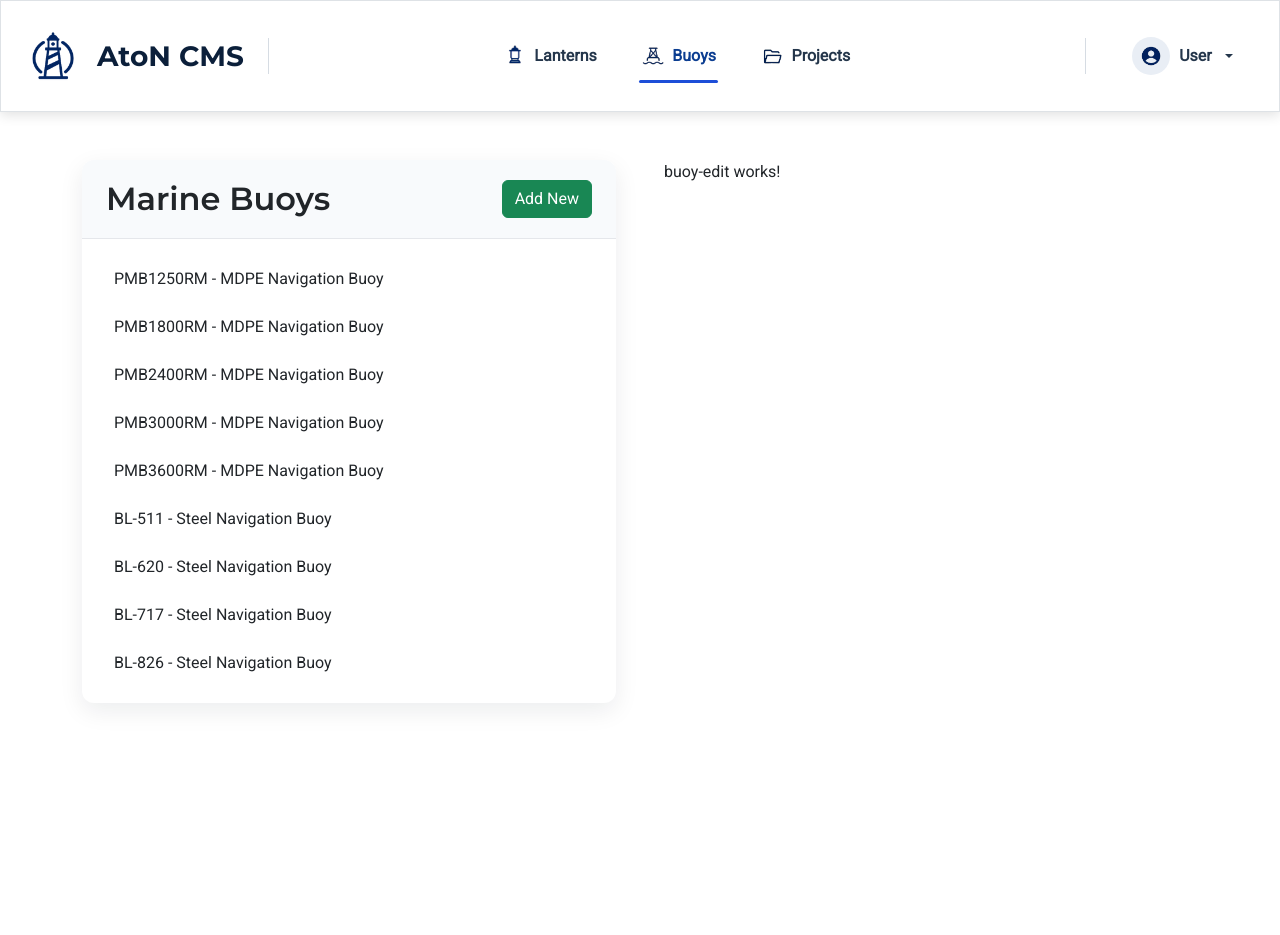
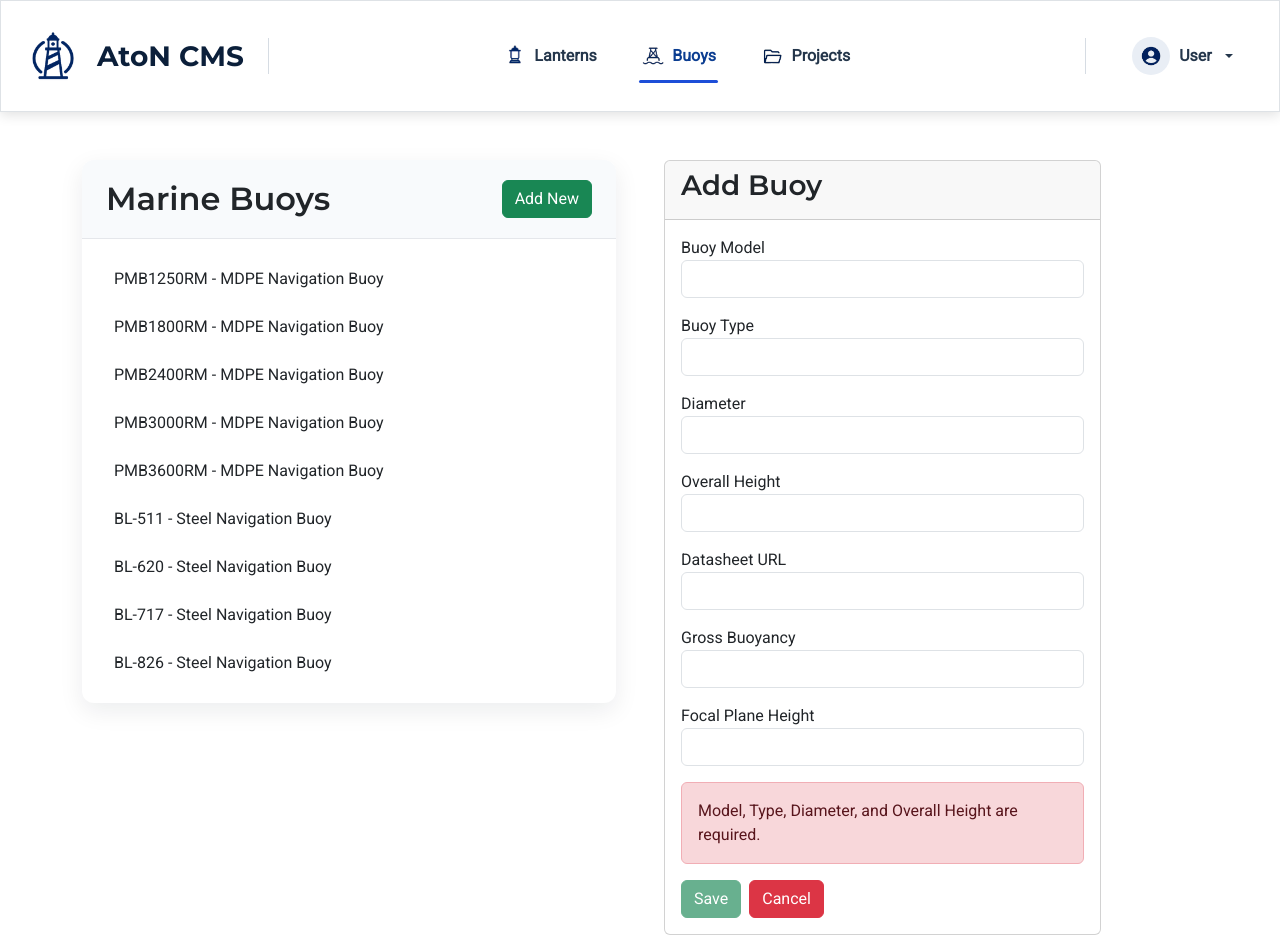
Before and after one commit to alfonsoscudiero/aton-cms, an Angular app: page /buoys/new in a window 1280 px wide. Before the commit the page ends 800 px from the top, so only its background shows below. Built offline with nearby package versions, Linux system fonts and the light colour scheme.

Commit message:
Create buoy edit form with validation for required fields

```diff
--- a/src/app/buoys/buoy-edit/buoy-edit.html
+++ b/src/app/buoys/buoy-edit/buoy-edit.html
@@ -1 +1,111 @@
-<p>buoy-edit works!</p>
+<div class="card">
+  <div class="card-header">
+    <h3>{{ editMode ? 'Edit Buoy' : 'Add Buoy' }}</h3>
+  </div>
+
+  <div class="card-body">
+
+    <form #f="ngForm" (ngSubmit)="onSubmit(f)">
+
+      <div class="form-group mb-3">
+        <label for="model">Buoy Model</label>
+        <input
+          type="text"
+          id="model"
+          class="form-control"
+          name="model"
+          [ngModel]="buoy?.model"
+          required
+          #model="ngModel">
+      </div>
+
+      <div class="form-group mb-3">
+        <label for="type">Buoy Type</label>
+        <input
+          type="text"
+          id="type"
+          class="form-control"
+          name="type"
+          [ngModel]="buoy?.type"
+          required
+          #type="ngModel">
+      </div>
+
+      <div class="form-group mb-3">
+        <label for="diameter">Diameter</label>
+        <input
+          type="text"
+          id="diameter"
+          class="form-control"
+          name="diameter"
+          [ngModel]="buoy?.diameter"
+          required
+          #diameter="ngModel">
+      </div>
+
+      <div class="form-group mb-3">
+        <label for="overallHeight">Overall Height</label>
+        <input
+          type="text"
+          id="overallHeight"
+          class="form-control"
+          name="overallHeight"
+          [ngModel]="buoy?.overallHeight"
+          required
+          #overallHeight="ngModel">
+      </div>
+
+      <div class="form-group mb-3">
+        <label for="datasheetUrl">Datasheet URL</label>
+        <input
+          type="text"
+          id="datasheetUrl"
+          class="form-control"
+          name="datasheetUrl"
+          [ngModel]="buoy?.datasheetUrl">
+      </div>
+
+      <div class="form-group mb-3">
+        <label for="grossBuoyancy">Gross Buoyancy</label>
+        <input
+          type="text"
+          id="grossBuoyancy"
+          class="form-control"
+          name="grossBuoyancy"
+          [ngModel]="buoy?.grossBuoyancy">
+      </div>
+
+      <div class="form-group mb-3">
+        <label for="focalPlaneHeight">Focal Plane Height</label>
+        <input
+          type="text"
+          id="focalPlaneHeight"
+          class="form-control"
+          name="focalPlaneHeight"
+          [ngModel]="buoy?.focalPlaneHeight">
+      </div>
+
+      <div
+        class="alert alert-danger"
+        *ngIf="!model.valid || !type.valid || !diameter.valid || !overallHeight.valid">
+        Model, Type, Diameter, and Overall Height are required.
+      </div>
+
+      <button
+        class="btn btn-success me-2"
+        type="submit"
+        [disabled]="!f.valid">
+        Save
+      </button>
+
+      <button
+        class="btn btn-danger"
+        type="button"
+        (click)="onCancel()">
+        Cancel
+      </button>
+
+    </form>
+
+  </div>
+</div>
```
